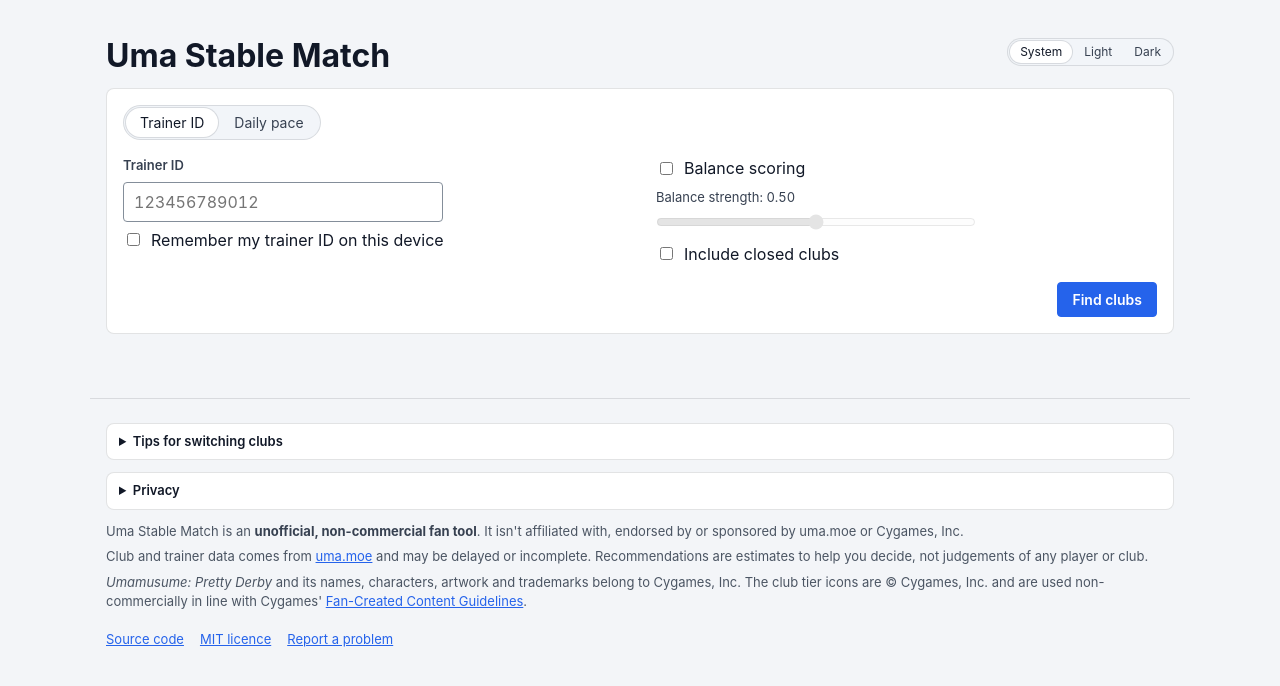
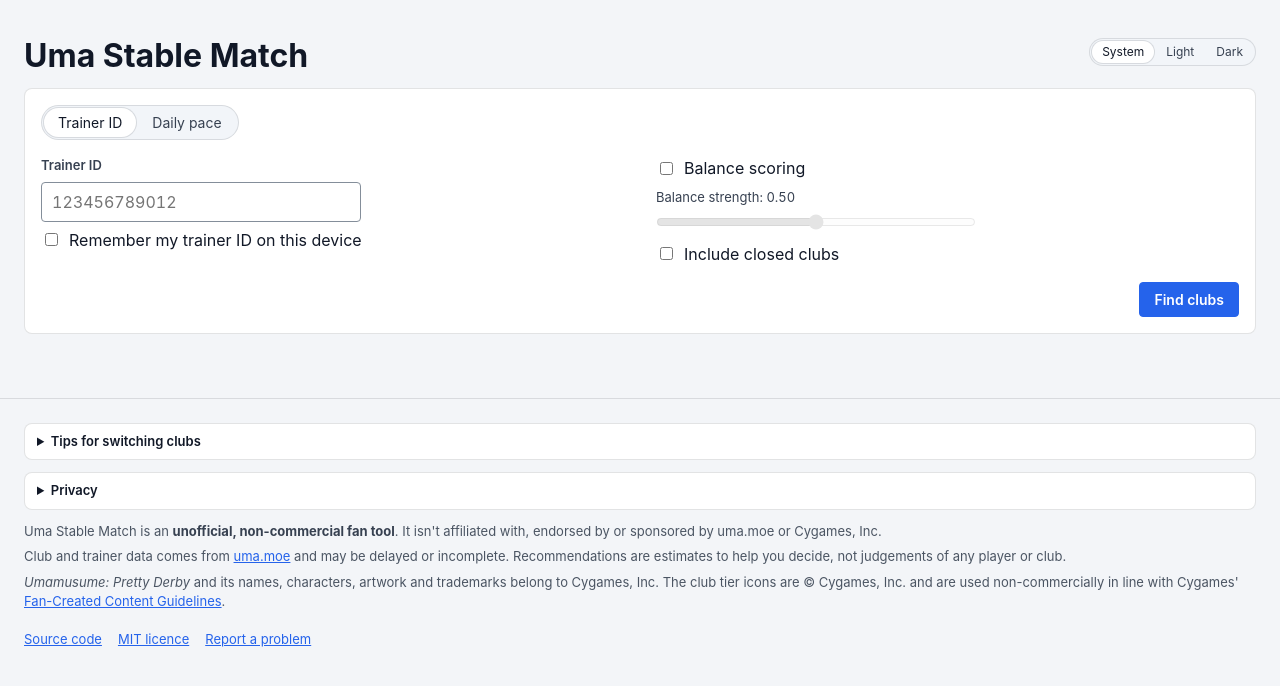
Before and after one commit to AbnormallyGrim/uma-stable-match, a Svelte app in the folder frontend/: page / in a window 1280 px wide. Shown: the top 686 px of the page. Built offline with nearby package versions, Linux system fonts and the light colour scheme; no server answers.

Commit message:
fix: Fix element width

```diff
--- a/frontend/src/app.css
+++ b/frontend/src/app.css
@@ -27,6 +27,20 @@
   --radius-sm: 4px;
   --radius: 8px;
   --font: Inter, -apple-system, BlinkMacSystemFont, 'Segoe UI', Roboto, sans-serif;
+  --page-max: 1760px;
+  --gutter: 16px;
+}
+
+@media (width > 720px) {
+  :root {
+    --gutter: 24px;
+  }
+}
+
+@media (width >= 1600px) {
+  :root {
+    --gutter: 32px;
+  }
 }
 
 /* A theme chosen with the toggle overrides the system setting. */
@@ -56,9 +70,9 @@
 }
 
 main {
-  max-width: 1100px;
+  max-width: var(--page-max);
   margin: 0 auto;
-  padding: 24px 16px 64px;
+  padding: 24px var(--gutter) 64px;
 }
 
 a {
--- a/frontend/src/lib/ClubCard.svelte
+++ b/frontend/src/lib/ClubCard.svelte
@@ -247,6 +247,7 @@
   }
 
   .comment {
+    max-width: 80ch;
     margin: 8px 0 0;
     color: var(--muted);
     font-size: 0.8125rem;
--- a/frontend/src/lib/SiteFooter.svelte
+++ b/frontend/src/lib/SiteFooter.svelte
@@ -83,9 +83,9 @@
   .site-footer {
     display: grid;
     gap: 12px;
-    max-width: 1100px;
+    max-width: var(--page-max);
     margin: 0 auto;
-    padding: 24px 16px 48px;
+    padding: 24px var(--gutter) 48px;
     border-top: 1px solid var(--border);
     color: var(--muted);
     font-size: 0.8125rem;
```
